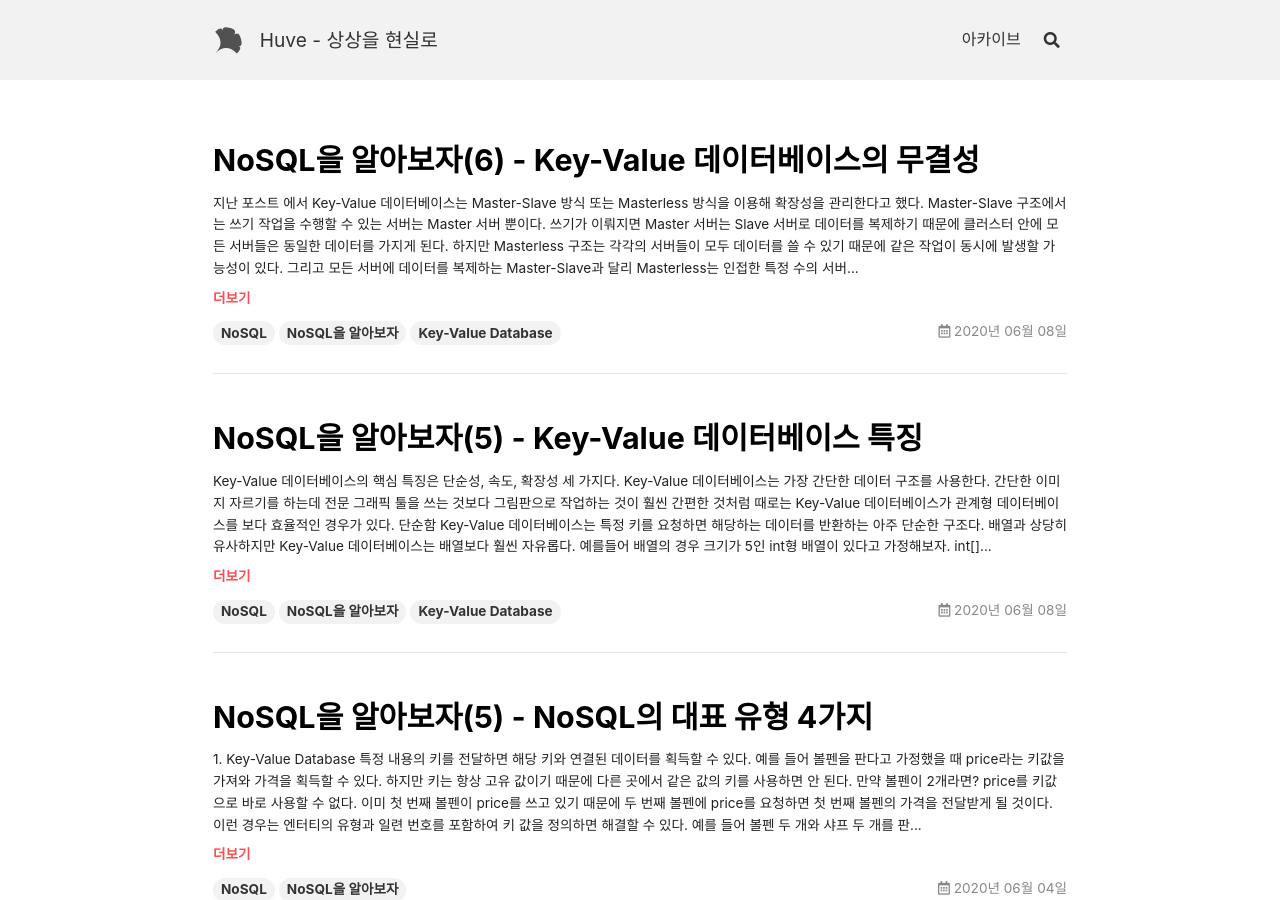
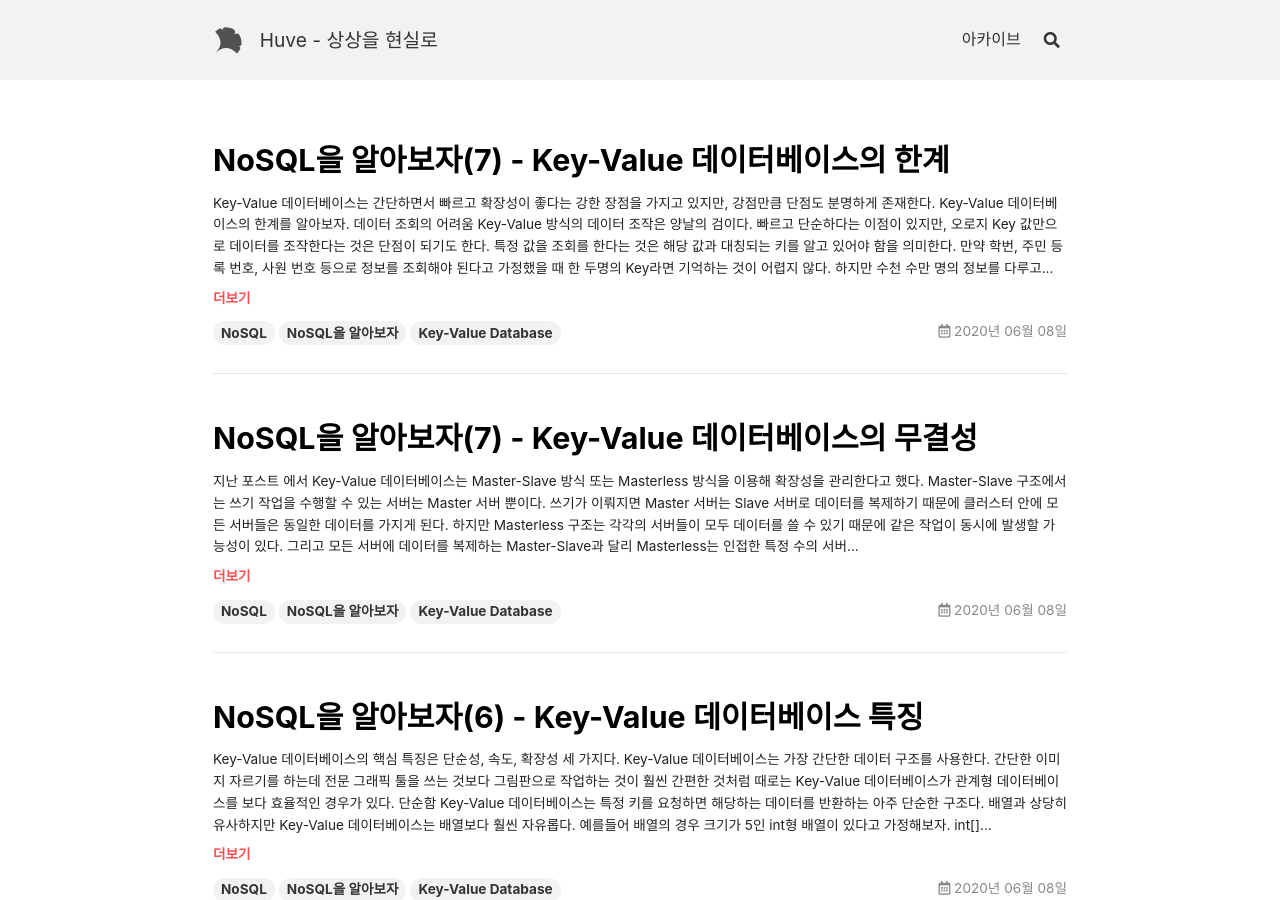
Before and after one commit to HuveD/huved.github.io, a Jekyll site: the page built from index.html, in a window 1280 px wide and 900 px high. Built offline with Jekyll 4.4.1, drawn with Linux system fonts in a browser that asks for light colours; nearby versions of some CDN libraries; the list of posts is cut into pages by our own code.

Commit message:
Key-Value 데이터베이스 한계

```diff
--- a/_posts/2020-06-08-KeyValueDatabaseFeatures.md
+++ b/_posts/2020-06-08-KeyValueDatabaseFeatures.md
@@ -1,5 +1,5 @@
 ---
-title:  NoSQL을 알아보자(5) - Key-Value 데이터베이스 특징
+title:  NoSQL을 알아보자(6) - Key-Value 데이터베이스 특징
 tag: [NoSQL, NoSQL을 알아보자, Key-Value Database]
 comments: true
 ---
--- a/_posts/2020-06-08-KeyValueDatabaseFeatures2.md
+++ b/_posts/2020-06-08-KeyValueDatabaseFeatures2.md
@@ -1,5 +1,5 @@
 ---
-title:  NoSQL을 알아보자(6) - Key-Value 데이터베이스의 무결성
+title:  NoSQL을 알아보자(7) - Key-Value 데이터베이스의 무결성
 tag: [NoSQL, NoSQL을 알아보자, Key-Value Database]
 comments: true
 ---
--- /dev/null
+++ b/_posts/2020-06-08-KeyValueDatabaseLimit.md
@@ -0,0 +1,53 @@
+---
+title:  NoSQL을 알아보자(7) - Key-Value 데이터베이스의 한계
+tag: [NoSQL, NoSQL을 알아보자, Key-Value Database]
+comments: true
+---
+Key-Value 데이터베이스는 간단하면서 빠르고 확장성이 좋다는 강한 장점을 가지고 있지만, 강점만큼 단점도 분명하게 존재한다. Key-Value 데이터베이스의 한계를 알아보자.
+
+
+## 데이터 조회의 어려움
+
+Key-Value 방식의 데이터 조작은 양날의 검이다. 빠르고 단순하다는 이점이 있지만, 오로지 Key 값만으로 데이터를 조작한다는 것은 단점이 되기도 한다. 특정 값을 조회를 한다는 것은 해당 값과 대칭되는 키를 알고 있어야 함을 의미한다.
+
+만약 학번, 주민 등록 번호, 사원 번호 등으로 정보를 조회해야 된다고 가정했을 때 한 두명의 Key라면 기억하는 것이 어렵지 않다. 하지만 수천 수만 명의 정보를 다루고 있다면 특정 번호로 정보를 조회하기는 쉽지 않다. 특정 상황에서 단순함이 장점인 Key-Value 시스템은 역설적으로 복잡함을 야기한다.
+
+<pre>
+Cust:1 {id: 999231, name: Sam, age: 18}
+Cust:2 {id: 646038, name: Seo, age: 43}
+Cust:3 {id: 321237, name: Lee, age: 54}
+Cust:4 {id: 955234, name: Yoo, age: 25}
+.
+.
+.
+Cust::1000000 {id: 421323, name: Son, age: 28}
+</pre>
+
+<br></br>
+예를 들어 100만명의 고객이 있는 경우 id가 856454인 고객의 나이를 조회하고 싶다면 어떻게 해야될까? 일반적인 관계형 데이터베이스는 질의언어로 쉽게 조회할 수 있다.
+
+<pre>
+SELECT Cust.age from Cust WHERE id=856454
+</pre>
+
+<br></br>
+관계형 데이터베이스는 위에 한 줄이면 쉽게 id가 856454인 고객의 나이를 조회할 수 있다. 하지만 Key-Value 데이터베이스는 간단한 조회를 위해 등장했기 때문에 질의 언어라는 개념은 존재하지 않는다.
+
+또 나이가 25~45 사이의 고객을 검색하는 작업을 하고 싶다면? 특정 키워드로 한명의 정보를 찾는 것도 어려운데 특정 범위 조건으로 정보를 획득하는 것은 더욱 힘든 일이다.
+
+따라서 기본적인 기능만으로는 100만개의 데이터에서 모든 키값을 외우지 않는 이상 특정 항목으로 정보를 조회하는 것은 쉽지 않다.
+
+
+이 같은 문제를 대안으로 텍스트 검색 기능을 통한 정보 조회 방식이 주로 사용되고 있다. Riak 같은 검색 API를 사용하여 특정 키워드의 검색, 유사 항목 검색, 범위 검색 등의 기능을 사용하여 위의 단점을 보완할 수 있다.
+
+또 최근에는 SQL과 같은 표준 질의 언어 수준은 아니지만 유사한 기능을 제공하는 언어도 등장하고 있어 조회에 대한 단점이 많이 개선되고 있다.
+
+
+## 데이터가 큰 경우 성능 하락
+위에서도 한번 언급했듯이 Key-Value 데이터베이스는 간단한 데이터의 조회를 위해 등장했다. 간단한 데이터를 처리하는데 Key-Value 데이터베이스는 높은 성능과 효율성을 보였다.
+
+하지만 데이터의 단위가 커지는 경우는 성능 하락이 발생한다. 저장 장치에는 정해진 데이터 블록의 크기가 있다. 만약 데이터 블록을 넘어서는 데이터를 저장하려는 경우 저장되는 데이터는 여러 데이터 블록에 쪼개져 저장된다.
+
+즉, 하나의 값을 수정하거나 조회할 때 연관된 여러개의 데이터 블록을 참조해야되기 때문에 데이터의 크기가 커질 수록 해당 항목에 대한 성능이 하락하게 된다.
+
+또 Key-Value 데이터베이스는 데이터 캐시를 위해 메모리를 많이 사용하는데, 블록의 사이즈가 커진다는 것은 캐시할 수 있는 데이터 수가 줄어드는 것을 의미한다. 캐시할 수 있는 항목이 줄어들면 캐시 히트 비율도 함께 떨어지기 때문에 성능 하락이 발생한다.
```
